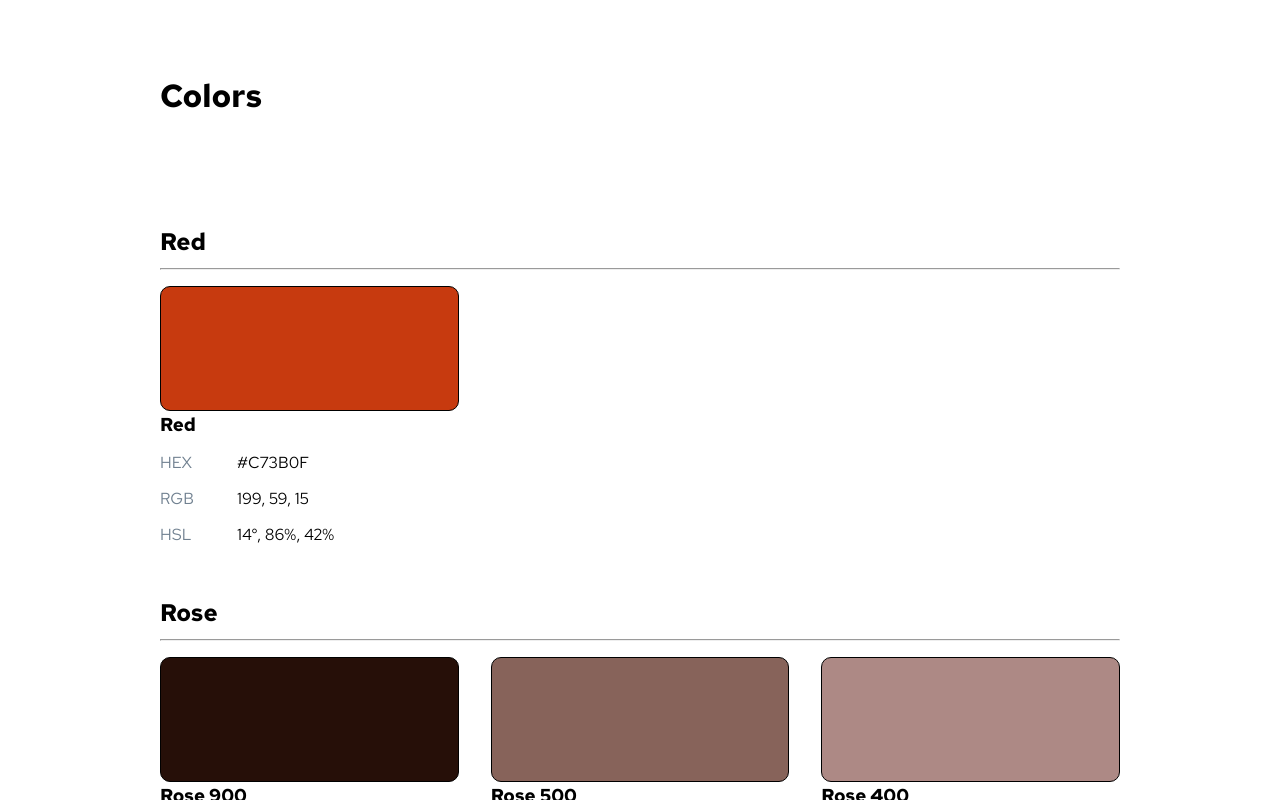
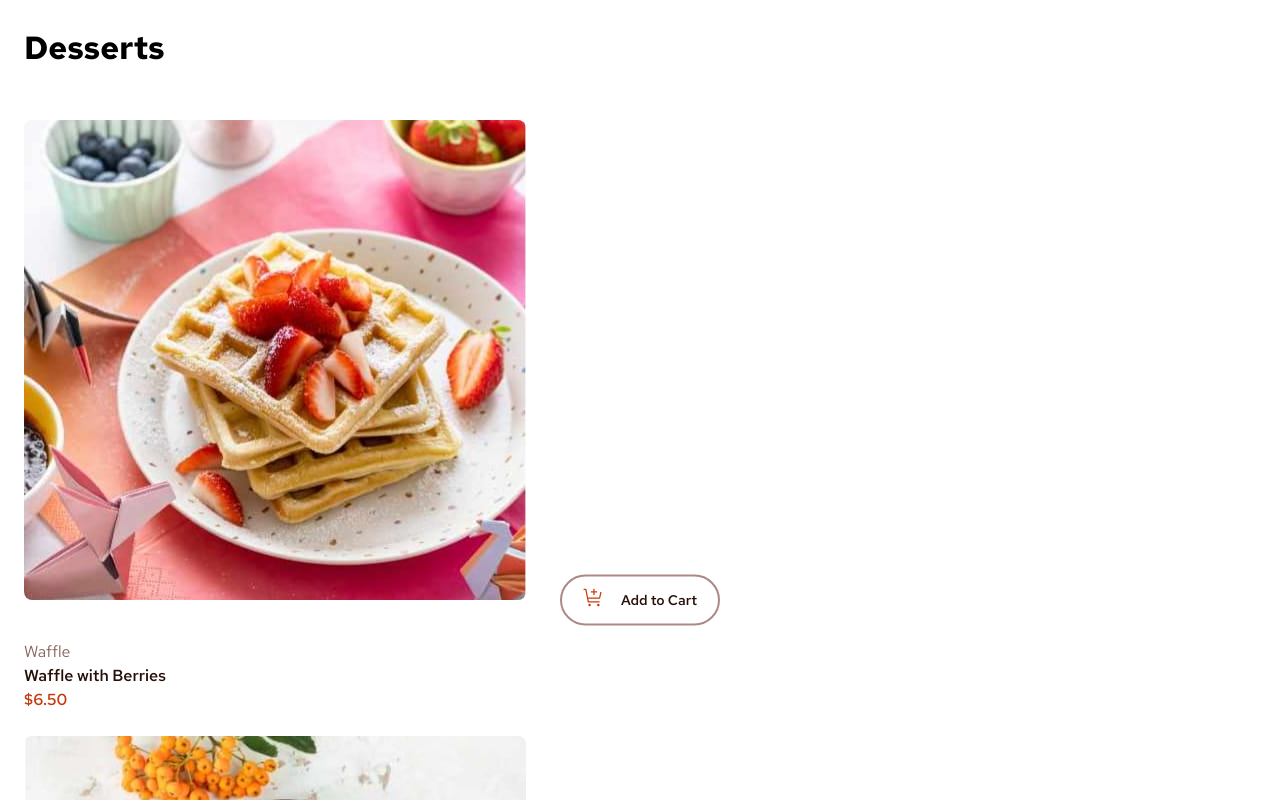
Before and after one commit to takahashiyb/product-list-with-cart, a Vue app: page / in a window 1280 px wide. Shown: the top 800 px of the page. Built offline with nearby package versions, Linux system fonts and the light colour scheme.

Commit message:
Style the h1 and the menu section

```diff
--- a/src/App.vue
+++ b/src/App.vue
@@ -1,9 +1,100 @@
 <script setup>
-import DesignSystem from '@/design-system/DesignSystem.vue'
+// import DesignSystem from '@/design-system/DesignSystem.vue'
+import listDessert from '@/data/data.json'
+
+import AddToCartButton from './components/AddToCartButton.vue'
+
+import { ref } from 'vue'
+
+const menu = ref(listDessert)
+
+console.log(menu)
 </script>
 
 <template>
-  <DesignSystem></DesignSystem>
+  <!-- <DesignSystem></DesignSystem> -->
+  <div class="section__main">
+    <h1>Desserts</h1>
+    <section class="menu">
+      <ul>
+        <li v-for="item in menu" :key="item.name">
+          <div class="container__add-to-cart">
+            <div class="container__img">
+              <picture>
+                <source :srcset="`${item.image.desktop}`" media="(min-width:62.5em)" />
+                <source :srcset="`${item.image.tablet}`" media="(min-width:43.75em)" />
+                <img :src="`${item.image.mobile}`" />
+              </picture>
+              <AddToCartButton></AddToCartButton>
+            </div>
+          </div>
+          <h3>{{ item.category }}</h3>
+          <h4>
+            {{ item.name }}
+          </h4>
+          <p class="menu-item-price"><span>$</span>{{ item.price.toFixed(2) }}</p>
+        </li>
+      </ul>
+    </section>
+    <section class="cart">
+      <h2>Your Cart (7)</h2>
+      <div class="container__cart"></div>
+    </section>
+  </div>
 </template>
 
-<style scoped></style>
+<style scoped>
+.section__main {
+  display: grid;
+  gap: var(--spacing-0400);
+
+  padding: var(--spacing-0300);
+}
+
+ul {
+  list-style-type: none;
+
+  display: grid;
+  gap: var(--spacing-0300);
+
+  padding: 0;
+}
+
+.container__add-to-cart {
+  padding-bottom: var(--spacing-0500);
+}
+
+.container__img {
+  width: 100%;
+  position: relative;
+}
+
+.container__img img {
+  height: 100%;
+  object-fit: contain;
+
+  border-radius: 8px;
+}
+
+:deep(.main__add-to-cart) {
+  position: absolute;
+  bottom: 0;
+  left: 50%;
+  translate: -50% 50%;
+}
+
+h3 {
+  font: var(--font-preset-4);
+  color: hsl(var(--rose-500-color));
+}
+
+h4 {
+  font: var(--font-preset-3);
+  color: hsl(var(--rose-900-color));
+}
+
+.menu-item-price {
+  font: var(--font-preset-3);
+  color: hsl(var(--red-color));
+}
+</style>
```
